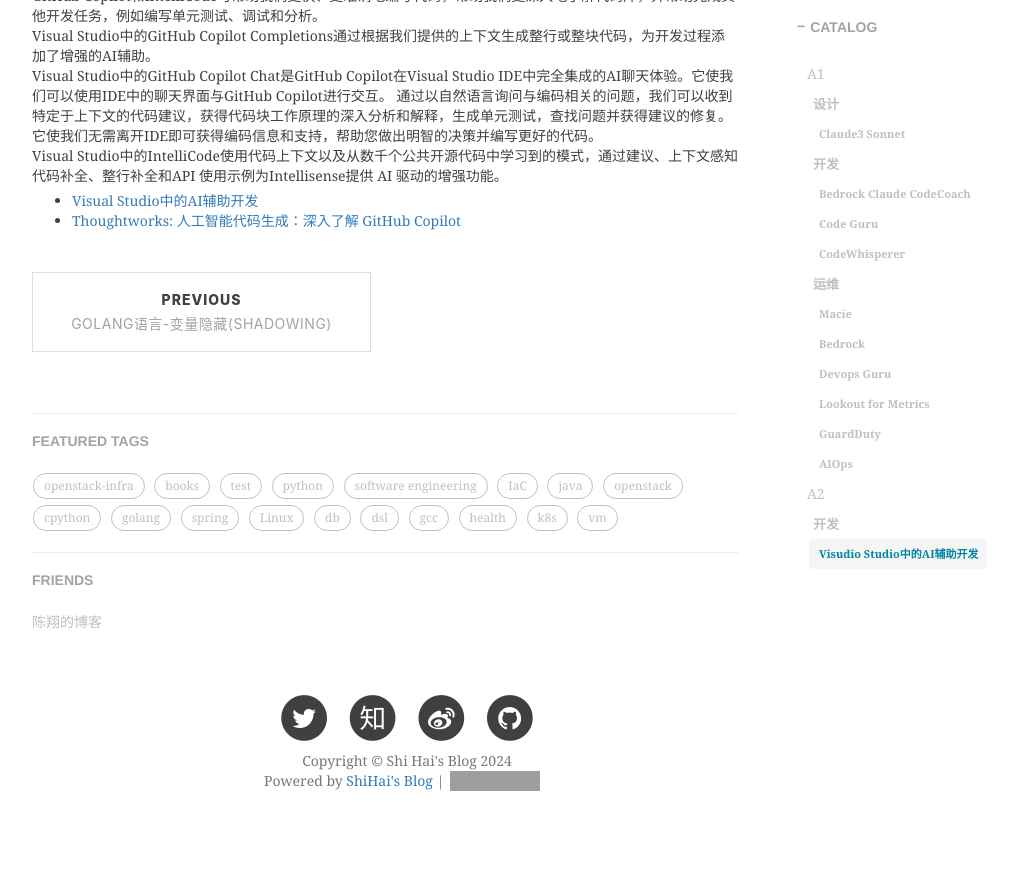
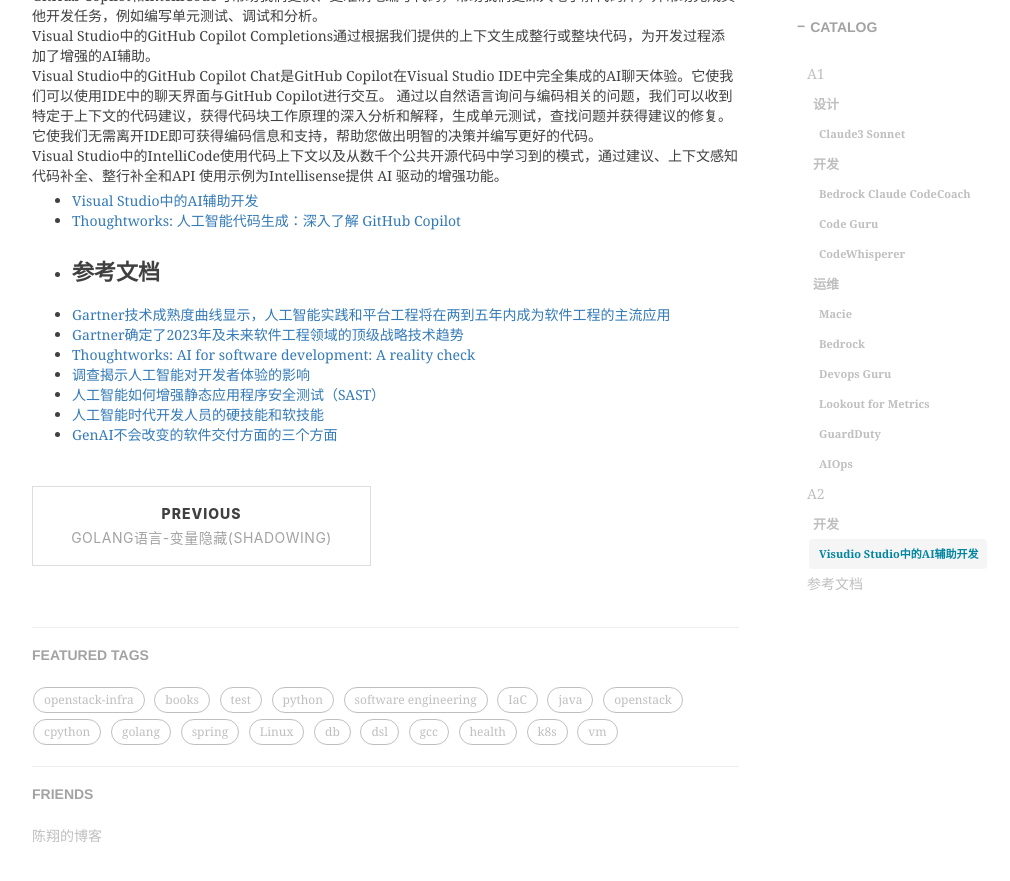
Before and after one commit to shihai1991/shihai1991.github.io, a Jekyll site: the page built from _posts/2024-07-01-A2研发团队使用AI情况调研分析.md, in a window 1280 px wide and 900 px high, scrolled down 2865 px. Shown: the top 881 px of the window, without its empty margins (233-1243 px from the left). Built offline with Jekyll 4.4.1, drawn with Linux system fonts in a browser that asks for light colours; nearby versions of some CDN libraries; comment, search, counter and statistics services are not loaded; grey boxes are pictures that could not be loaded.

Commit message:
Update 2024-07-01-A2研发团队使用AI情况调研分析.md

```diff
--- a/_posts/2024-07-01-A2研发团队使用AI情况调研分析.md
+++ b/_posts/2024-07-01-A2研发团队使用AI情况调研分析.md
@@ -90,3 +90,12 @@
 
 - [Visual Studio中的AI辅助开发](https://learn.microsoft.com/en-us/visualstudio/ide/ai-assisted-development-visual-studio?view=vs-2022)
 - [Thoughtworks: 人工智能代码生成：深入了解 GitHub Copilot](https://www.thoughtworks.com/insights/blog/generative-ai/ai-powered-code-generation-deep-dive-into-github-copilot)
+
+- # 参考文档
+- [Gartner技术成熟度曲线显示，人工智能实践和平台工程将在两到五年内成为软件工程的主流应用](https://www.gartner.com/en/newsroom/press-releases/2023-11-28-gartner-hype-cycle-shows-ai-practices-and-platform-engineering-will-reach-mainstream-adoption-in-software-engineering-in-two-to-five-years)
+- [Gartner确定了2023年及未来软件工程领域的顶级战略技术趋势](https://www.gartner.com/en/newsroom/press-releases/gartner-identifies-the-top-strategic-technology-trends-in-software-engineering-trends-for-2023)
+- [Thoughtworks: AI for software development: A reality check](https://www.thoughtworks.com/content/dam/thoughtworks/documents/presentations/tw_pres_LeadDev_Berlin_23_AI%20for%20software%20development_%20A%20reality%20check_birgitta_boeckeler.pdf)
+- [调查揭示人工智能对开发者体验的影响](https://github.blog/2023-06-13-survey-reveals-ais-impact-on-the-developer-experience/)
+- [人工智能如何增强静态应用程序安全测试（SAST）](https://github.blog/2024-05-09-how-ai-enhances-static-application-security-testing-sast/)
+- [人工智能时代开发人员的硬技能和软技能](https://github.blog/2024-03-07-hard-and-soft-skills-for-developers-coding-in-the-age-of-ai/)
+- [GenAI不会改变的软件交付方面的三个方面](https://www.thoughtworks.com/insights/blog/generative-ai/three-things-GenAI-will-not-change-about-software-delivery)
```
